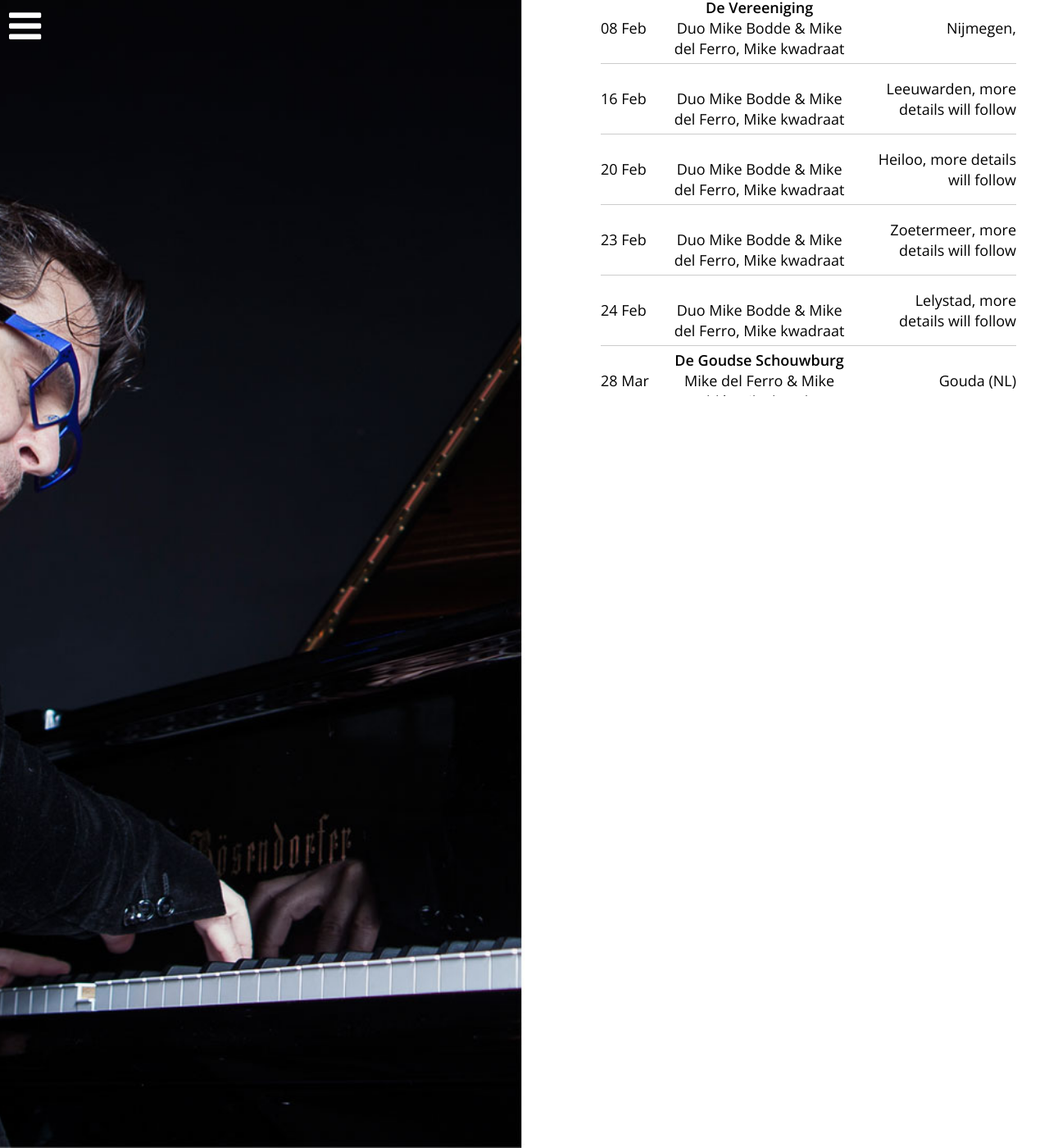
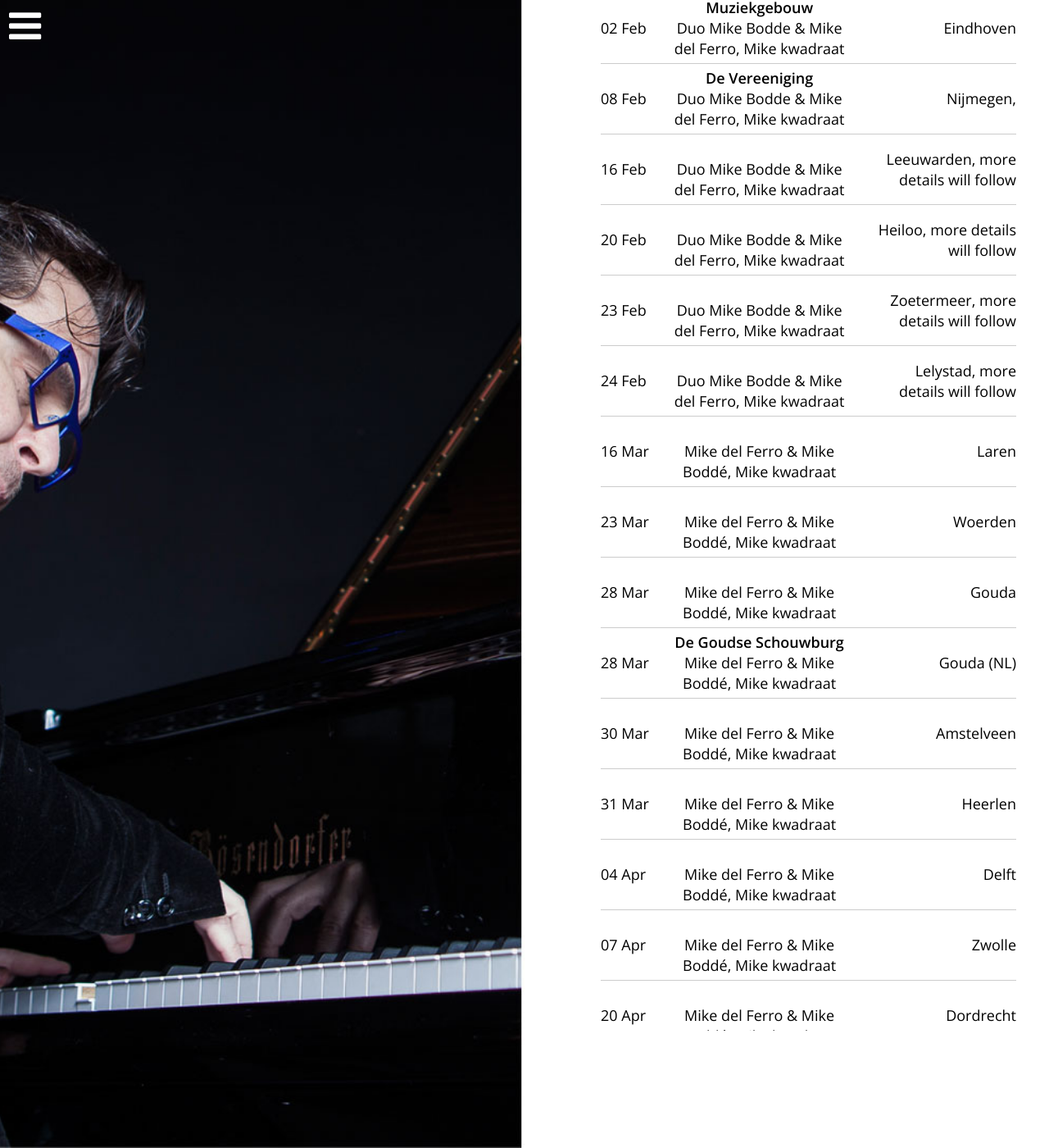
Before and after one commit to mikedelferro/website, a Jekyll site: the page built from agenda.html, in a window 1280 px wide and 1400 px high, scrolled down 1051 px. Shown: the whole window at 82% size. Built offline with Jekyll 4.4.1, drawn with Linux system fonts in a browser that asks for light colours; nearby versions of some CDN libraries; some of the changed text lies outside the part shown.

Commit message:
Updated '_config.yml' via CloudCannon

```diff
--- a/_config.yml
+++ b/_config.yml
@@ -79,3 +79,48 @@
     location: Amsterdam (NL)
     venue: Munganga theater
     url: 'https://munganga.nl/mini2/programma/3815'
+  - title: 'Mike del Ferro & Mike Boddé, Mike kwadraat'
+    date: 2017-03-09 20:00:00
+    location: Drachten
+    venue:
+    url:
+  - title: 'Mike del Ferro & Mike Boddé, Mike kwadraat'
+    date: 2018-03-16 20:00:00
+    location: Laren
+    venue:
+    url:
+  - title: 'Mike del Ferro & Mike Boddé, Mike kwadraat'
+    date: 2018-03-23 00:00:00
+    location: Woerden
+    venue:
+    url:
+  - title: 'Mike del Ferro & Mike Boddé, Mike kwadraat'
+    date: 2018-03-28 00:00:00
+    location: Gouda
+    venue:
+    url:
+  - title: 'Mike del Ferro & Mike Boddé, Mike kwadraat'
+    date: 2018-03-30 20:00:00
+    location: Amstelveen
+    venue:
+    url:
+  - title: 'Mike del Ferro & Mike Boddé, Mike kwadraat'
+    date: 2018-03-31 20:00:00
+    location: Heerlen
+    venue:
+    url:
+  - title: 'Mike del Ferro & Mike Boddé, Mike kwadraat'
+    date: 2018-04-04 20:00:00
+    location: Delft
+    venue:
+    url:
+  - title: 'Mike del Ferro & Mike Boddé, Mike kwadraat'
+    date: 2018-04-07 20:00:00
+    location: Zwolle
+    venue:
+    url:
+  - title: 'Mike del Ferro & Mike Boddé, Mike kwadraat'
+    date: 2018-04-20 20:00:00
+    location: Dordrecht
+    venue:
+    url:
```
